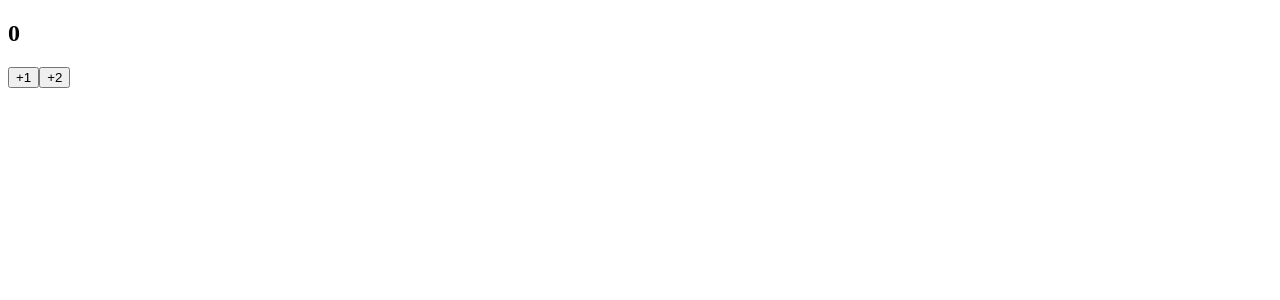
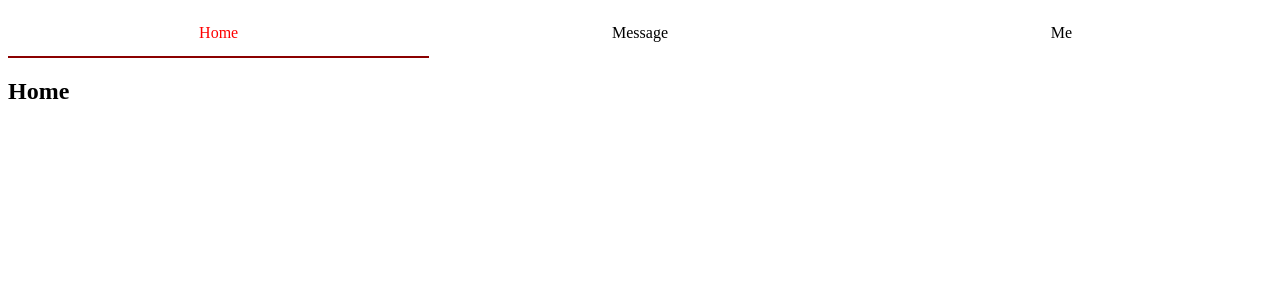
Before and after one commit to CoolWarm/react-learn-1, a React (Create React App) app: page / in a window 1280 px wide. Shown: the top 300 px of the page. Built offline with nearby package versions, Linux system fonts and the light colour scheme.

Commit message:
Practice-Navigation
练习案例
导航标签 切换页面

```diff
--- a/src/App.js
+++ b/src/App.js
@@ -1,32 +1,28 @@
 import React from "react";
+import Navigation from "./Navigation";
 
 export default class App extends React.Component {
   constructor(props) {
     super(props);
+
+    this.pageTitles = ["Home", "Message", "Me"];
     this.state = {
-      count: 0
-    };
+      currentIndex: 0
+    }
   }
   render() {
+    const { currentIndex } = this.state;
     return (
       <div>
-        <h2>{this.state.count}</h2>
-        <button onClick={e => this.add(1)}> +1 </button>
-        <CountButton onClick={e => this.add(2)} />
+        <Navigation pageTitles={this.pageTitles}
+                    tagClick={(index)=>this.changePage(index)} />
+        <h2>{this.pageTitles[currentIndex]}</h2>
       </div>
     );
   }
-  // 子组件使用父组件的this，可以采用 箭头函数 或 .bind()
-  add(value) {
+  changePage(index) {
     this.setState({
-      count: this.state.count + value
+      currentIndex: index
     });
   }
 }
-
-class CountButton extends React.Component {
-  render() {
-    const { onClick } = this.props;
-    return <button onClick={onClick}> +2 </button>;
-  }
-}
--- /dev/null
+++ b/src/Navigation.js
@@ -0,0 +1,43 @@
+import React from 'react';
+import PropTypes from 'prop-types';
+
+export default class Navigation extends React.Component {
+  constructor(props) {
+    super(props);
+    this.state = {
+      currentIndex: 0
+    }
+  }
+
+  render() {
+    const { pageTitles } = this.props;
+    const { currentIndex } = this.state;
+
+    return (
+      <div className="navigation">
+        {
+          pageTitles.map((item, index) => {
+            return (
+              <div key={index}
+                className={"tag " + (index === currentIndex ? "active" : "")}
+                onClick={e => this.changeIndex(index)}>
+                {item}
+              </div>
+            );
+          })
+        }
+      </div>
+    );
+  }
+
+  changeIndex(index) {
+    this.setState({
+      currentIndex: index
+    });
+    this.props.tagClick(index);
+  }
+}
+
+Navigation.propTypes = {
+  pageTitles: PropTypes.array.isRequired
+}
--- a/src/index.js
+++ b/src/index.js
@@ -1,6 +1,7 @@
 import React from 'react';
 import ReactDOM from 'react-dom';
 
+import "./style.css"
 import App from "./App"
 
 ReactDOM.render(<App />, document.getElementById('root'));
--- /dev/null
+++ b/src/style.css
@@ -0,0 +1,15 @@
+.navigation {
+  display: flex;
+  height: 50px;
+  line-height: 50px;
+}
+
+.tag {
+  flex: 1;
+  text-align: center;
+}
+
+.tag.active {
+  color: red;
+  border-bottom: 2px solid darkred;
+}
```
